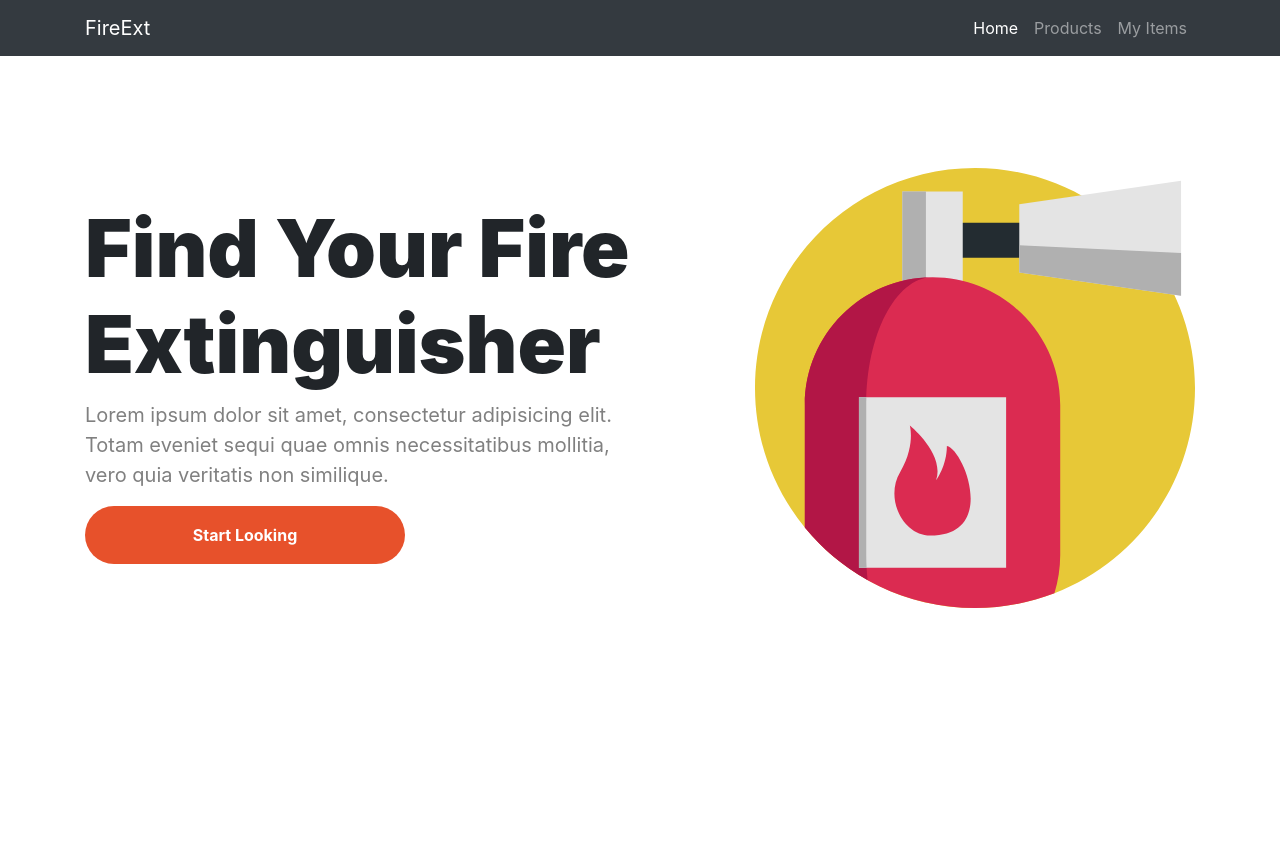
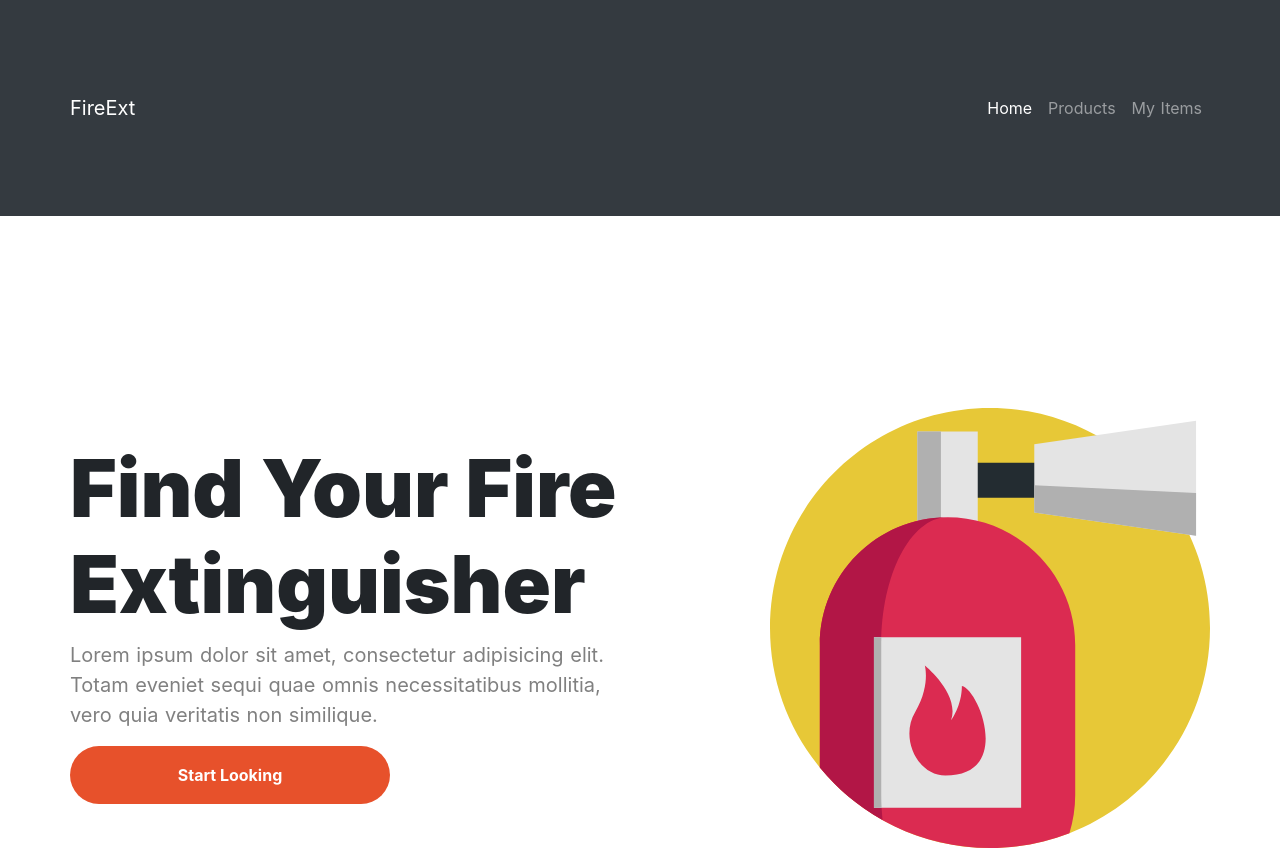
Before and after one commit to gc-shisir/FireExt, a Nuxt app: page / in a window 1280 px wide. Shown: the top 850 px of the page. Built offline with nearby package versions, Linux system fonts and the light colour scheme.

Commit message:
implemented layouts

```diff
--- /dev/null
+++ b/layouts/default.vue
@@ -0,0 +1,52 @@
+<template>
+  <div>
+    <NavBar />
+    <Nuxt />
+    <Footer />
+  </div>
+</template>
+
+<style>
+html {
+  font-family: 'Source Sans Pro', -apple-system, BlinkMacSystemFont, 'Segoe UI',
+    Roboto, 'Helvetica Neue', Arial, sans-serif;
+  font-size: 16px;
+  word-spacing: 1px;
+  -ms-text-size-adjust: 100%;
+  -webkit-text-size-adjust: 100%;
+  -moz-osx-font-smoothing: grayscale;
+  -webkit-font-smoothing: antialiased;
+  box-sizing: border-box;
+}
+*,
+*::before,
+*::after {
+  box-sizing: border-box;
+  margin: 0;
+}
+.button--green {
+  display: inline-block;
+  border-radius: 4px;
+  border: 1px solid #3b8070;
+  color: #3b8070;
+  text-decoration: none;
+  padding: 10px 30px;
+}
+.button--green:hover {
+  color: #fff;
+  background-color: #3b8070;
+}
+.button--grey {
+  display: inline-block;
+  border-radius: 4px;
+  border: 1px solid #35495e;
+  color: #35495e;
+  text-decoration: none;
+  padding: 10px 30px;
+  margin-left: 15px;
+}
+.button--grey:hover {
+  color: #fff;
+  background-color: #35495e;
+}
+</style>
--- /dev/null
+++ b/layouts/error.vue
@@ -0,0 +1,19 @@
+<template>
+  <div class="container">
+    <PageNotFound />
+  </div>
+</template>
+
+<script>
+export default {}
+</script>
+
+<style scoped>
+.container {
+  padding: 5rem 0;
+  display: flex;
+  align-items: center;
+  justify-content: center;
+  height: 70vh;
+}
+</style>
--- /dev/null
+++ b/layouts/no-name.vue
@@ -0,0 +1,53 @@
+<template>
+  <div class="container">
+    <Nuxt />
+  </div>
+</template>
+
+<style>
+.container {
+  padding: 5rem 0;
+}
+html {
+  font-family: 'Source Sans Pro', -apple-system, BlinkMacSystemFont, 'Segoe UI',
+    Roboto, 'Helvetica Neue', Arial, sans-serif;
+  font-size: 16px;
+  word-spacing: 1px;
+  -ms-text-size-adjust: 100%;
+  -webkit-text-size-adjust: 100%;
+  -moz-osx-font-smoothing: grayscale;
+  -webkit-font-smoothing: antialiased;
+  box-sizing: border-box;
+}
+*,
+*::before,
+*::after {
+  box-sizing: border-box;
+  margin: 0;
+}
+.button--green {
+  display: inline-block;
+  border-radius: 4px;
+  border: 1px solid #3b8070;
+  color: #3b8070;
+  text-decoration: none;
+  padding: 10px 30px;
+}
+.button--green:hover {
+  color: #fff;
+  background-color: #3b8070;
+}
+.button--grey {
+  display: inline-block;
+  border-radius: 4px;
+  border: 1px solid #35495e;
+  color: #35495e;
+  text-decoration: none;
+  padding: 10px 30px;
+  margin-left: 15px;
+}
+.button--grey:hover {
+  color: #fff;
+  background-color: #35495e;
+}
+</style>
--- a/pages/index.vue
+++ b/pages/index.vue
@@ -1,6 +1,5 @@
 <template>
   <div class="">
-    <NavBar />
     <div class="container">
       <Hero />
       <LargeCardDisplay
@@ -14,7 +13,6 @@
         :cardsSection="cardInfo"
       />
     </div>
-    <Footer />
   </div>
 </template>
 
--- a/pages/my-items.vue
+++ b/pages/my-items.vue
@@ -1,12 +1,13 @@
 <template>
   <div>
-    <NavBar />
     <h2>My items</h2>
   </div>
 </template>
 
 <script>
-export default {}
+export default {
+  layout: 'no-nav',
+}
 </script>
 
 <style></style>
--- a/pages/products/_id.vue
+++ b/pages/products/_id.vue
@@ -1,6 +1,6 @@
 <template>
   <div>
-    <NavBar />
+
     <div v-if="product" class="container py-5">
       <div class="hero-container">
         <img
@@ -11,7 +11,7 @@
         <div class="info-box">
           <h1>{{ product.title }}</h1>
           <p class="snippet">{{ product.snippet }}</p>
-          <RentModal :product="product" />
+          <!-- <RentModal :product="product" /> -->
         </div>
       </div>
       <div class="whats-included-container">
@@ -49,10 +49,10 @@
           {{ product.description }}
         </p>
       </div>
-      <Reviews />
+      <!-- <Reviews /> -->
     </div>
     <div v-else class="container padding">
-      <PageNotFound />
+      <!-- <PageNotFound /> -->
     </div>
   </div>
 </template>
--- a/pages/products/index.vue
+++ b/pages/products/index.vue
@@ -1,6 +1,5 @@
 <template>
   <div class="">
-    <NavBar />
     <div class="container">
       <LargeCardDisplay
         v-for="cardInfo in largeCardInfo.slice(0, 1)"
```
Also changed, not shown: nuxt.config.js (+7 -13 lines).
